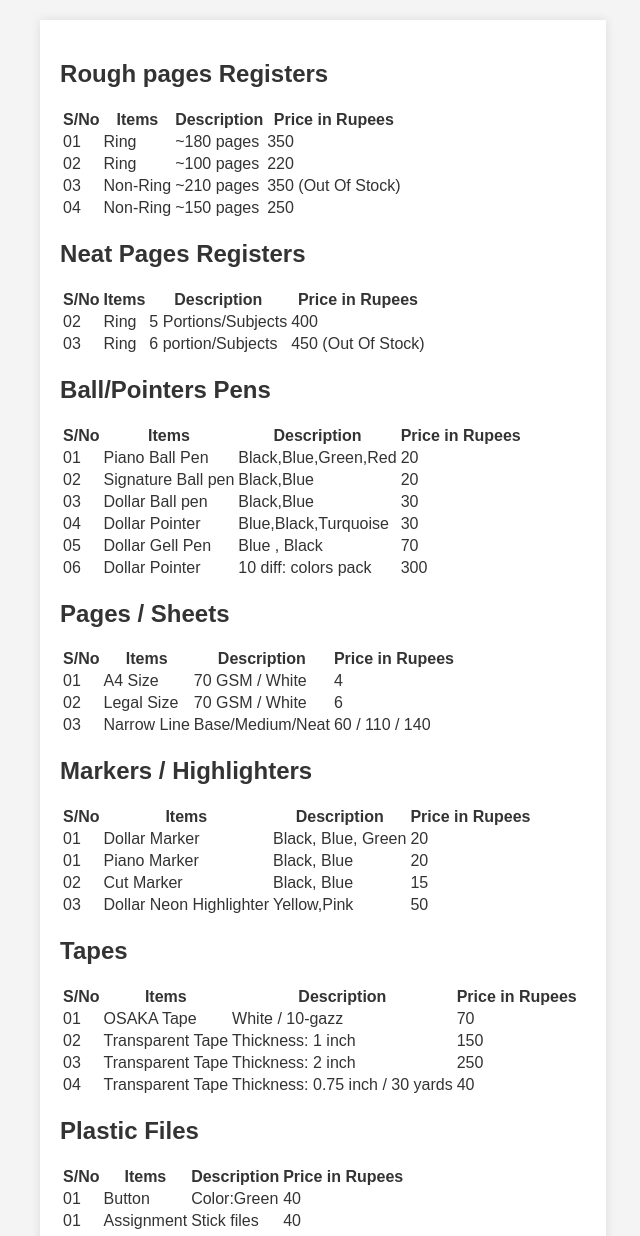
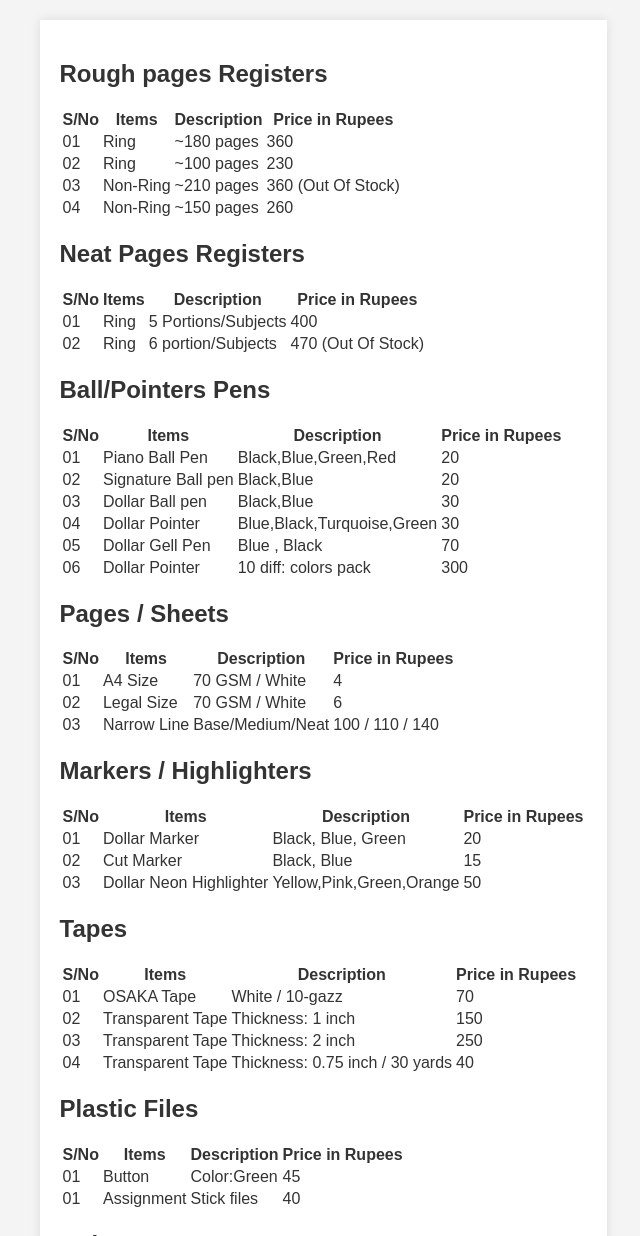
Before and after one commit to muhammadalikhtti/The_Little_Stationer.github.io, a plain HTML site: page index.html in a window 1280 px wide. Shown: the part 720-1956 px from the top of the page, without its empty margins (317-957 px from the left). Drawn offline with Linux system fonts and the light colour scheme.

Commit message:
Update index.html

```diff
--- a/index.html
+++ b/index.html
@@ -77,25 +77,25 @@
                     <td>01</td>
                     <td>Ring</td>
                     <td>~180 pages</td>
-                    <td>350</td>
+                    <td>360</td>
                 </tr>
                 <tr>
                     <td>02</td>
                     <td>Ring</td>
                     <td>~100 pages</td>
-                    <td>220</td>
+                    <td>230</td>
                 </tr>
                 <tr>
                     <td>03</td>
                     <td>Non-Ring</td>
                     <td>~210 pages</td>
-                    <td>350 (Out Of Stock)</td>
+                    <td>360 (Out Of Stock)</td>
                 </tr>
                 <tr>
                     <td>04</td>
                     <td>Non-Ring</td>
                     <td>~150 pages</td>
-                    <td>250</td>
+                    <td>260</td>
                 </tr>
             </tbody>
         </table>
@@ -111,16 +111,16 @@
             </thead>
             <tbody>
                 <tr>
-                    <td>02</td>
+                    <td>01</td>
                     <td>Ring</td>
                     <td>5 Portions/Subjects</td>
                     <td>400</td>
                 </tr>
                 <tr>
-                    <td>03</td>
+                    <td>02</td>
                     <td>Ring</td>
                     <td>6 portion/Subjects</td>
-                    <td>450 (Out Of Stock)</td>
+                    <td>470 (Out Of Stock)</td>
                 </tr>
             </tbody>
         </table>
@@ -156,7 +156,7 @@
                 <tr>
                     <td>04</td>
                     <td>Dollar Pointer</td>
-                    <td>Blue,Black,Turquoise</td>
+                    <td>Blue,Black,Turquoise,Green</td>
                     <td>30</td>
                 </tr>
                 <tr>
@@ -200,7 +200,7 @@
                     <td>03</td>
                     <td>Narrow Line</td>
                     <td>Base/Medium/Neat</td>
-                    <td>60 / 110 / 140</td>
+                    <td>100 / 110 / 140</td>
                 </tr>
             </tbody>
         </table>
@@ -222,12 +222,6 @@
                     <td>20</td>
                 </tr>
                 <tr>
-                    <td>01</td>
-                    <td>Piano Marker</td>
-                    <td>Black, Blue</td>
-                    <td>20</td>
-                </tr>
-                <tr>
                     <td>02</td>
                     <td>Cut Marker</td>
                     <td>Black, Blue</td>
@@ -236,7 +230,7 @@
                 <tr>
                     <td>03</td>
                     <td>Dollar Neon Highlighter</td>
-                    <td>Yellow,Pink</td>
+                    <td>Yellow,Pink,Green,Orange</td>
                     <td>50</td>
                 </tr>
             </tbody>
@@ -293,7 +287,7 @@
                     <td>01</td>
                     <td>Button</td>
                     <td>Color:Green</td>
-                    <td>40</td>
+                    <td>45</td>
                 </tr>
                 <tr>
                     <td>01</td>
@@ -452,6 +446,12 @@
                 </tr>
                 <tr>
                     <td>04</td>
+                    <td>NOTE PAD</td>
+                    <td>High Quality / Size: A5</td>
+                    <td>150</td>
+                </tr>
+                <tr>
+                    <td>05</td>
                     <td>Paper Cutter</td>
                     <td>Normal Quality</td>
                     <td>180</td>
```
